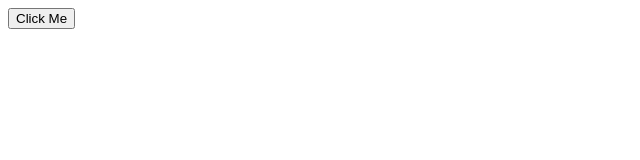
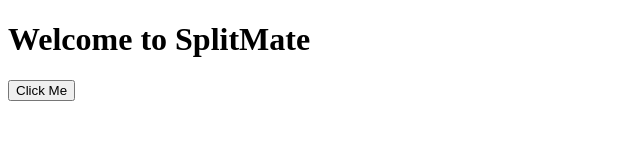
Before and after one commit to shiljith-dev/splitmate, a plain HTML site: page index.html in a window 1280 px wide. Shown: the whole page, without its empty margins (0-640 px from the left). Drawn offline with Linux system fonts and the light colour scheme.

Commit message:
add header

```diff
--- a/index.html
+++ b/index.html
@@ -6,6 +6,7 @@
   <title>SplitMate</title>
 </head>
 <body>
+  <h1>Welcome to SplitMate</h1>
   <button>Click Me</button>
 </body>
 </html>
```
Also changed, not shown: contact.html (+1 -0 lines).
